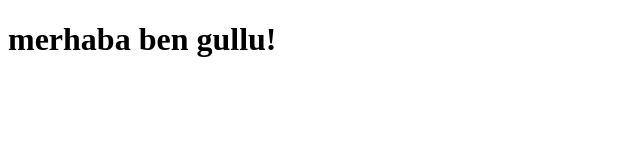
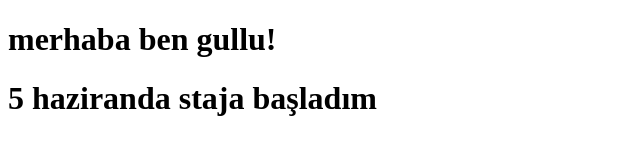
Before and after one commit to gullukarakus/test, a plain HTML site: page index.html in a window 1280 px wide. Shown: the whole page, without its empty margins (0-640 px from the left). Drawn offline with Linux system fonts and the light colour scheme.

Commit message:
stajtarihime

```diff
--- a/index.html
+++ b/index.html
@@ -8,5 +8,6 @@
 </head>
 <body>
     <h1>merhaba ben gullu!</h1>
+    <h1>5 haziranda staja başladım</h1>
 </body>
 </html>
```
